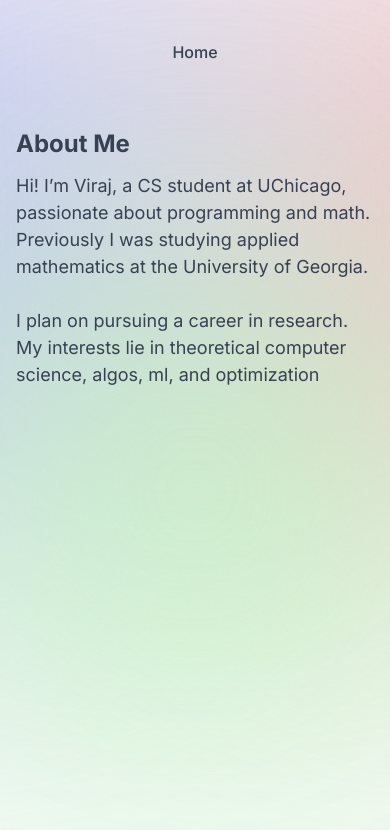
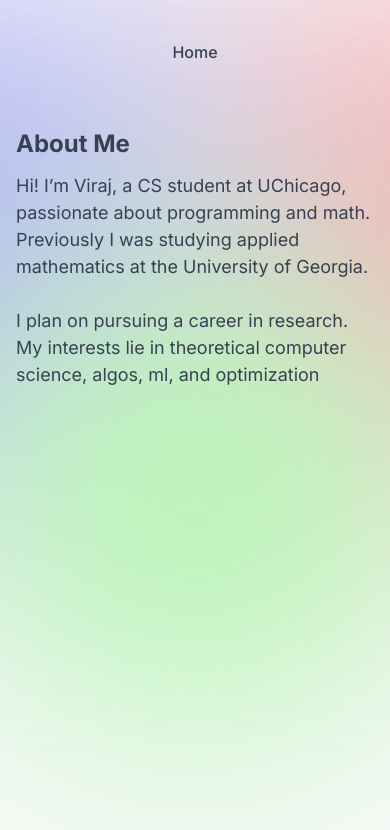
Before and after one commit to virajnain/virajnain.github.io, a Next.js app: page /about in a window 390 px wide. Shown: the top 830 px of the page. Built offline with nearby package versions, Linux system fonts and the light colour scheme.

Commit message:
more mobile fixes

```diff
--- a/app/layout.tsx
+++ b/app/layout.tsx
@@ -15,11 +15,14 @@ export default function RootLayout({
 }) {
   return (
     <html lang="en">
-      <body className={`${inter.className} bg-gray-50 text-gray-950 relative pt-28 sm:pt-36`}>
+      <head>
+        <meta name="viewport" content="width=device-width, initial-scale=1" />
+      </head>
+      <body className={`${inter.className} bg-gray-50 text-gray-950 relative pt-28 sm:pt-36 overflow-x-hidden`}>
         <div className="fixed inset-0 -z-10 pointer-events-none">
-          <div className="bg-[#f5b5b8] absolute top-[-1rem] left-[40%] h-[31.25rem] w-[50rem] rounded-full blur-[10rem] sm:w-[50.75rem]" />
-          <div className="bg-[#b5b8f5] absolute top-[-1rem] right-[40%] h-[31.25rem] w-[50rem] rounded-full blur-[10rem] sm:w-[50.75rem]" />
-          <div className="bg-[#b8f5b5] absolute top-[15rem] left-1/2 -translate-x-1/2 h-[31.25rem] w-[30rem] rounded-full blur-[10rem] sm:w-[50.75rem]" />
+          <div className="bg-[#f5b5b8] absolute top-[-1rem] left-[40%] h-[31.25rem] w-[50rem] rounded-full blur-[8rem] sm:w-[50.75rem]" />
+          <div className="bg-[#b5b8f5] absolute top-[-1rem] right-[40%] h-[31.25rem] w-[50rem] rounded-full blur-[8rem] sm:w-[50.75rem]" />
+          <div className="bg-[#b8f5b5] absolute top-[15rem] left-1/2 -translate-x-1/2 h-[31.25rem] w-[30rem] rounded-full blur-[8rem] sm:w-[50.75rem]" />
         </div>
         {children}
       </body>
```
Also changed, not shown: tsconfig.json (+18 -4 lines).
